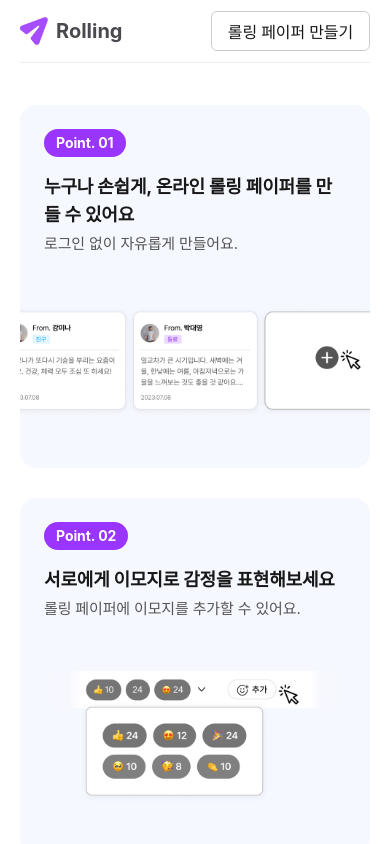
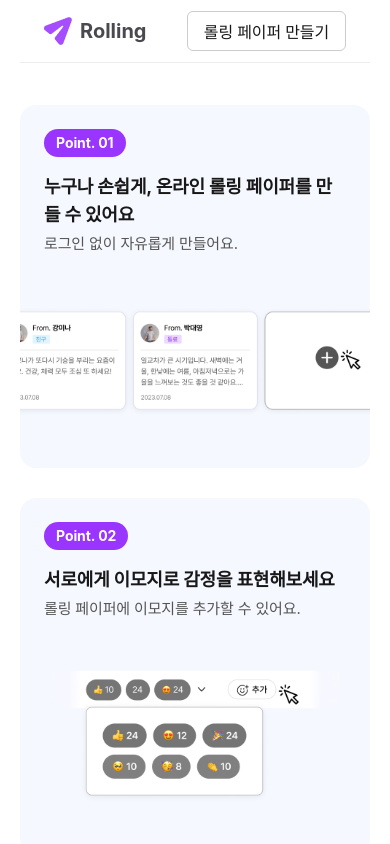
Before and after one commit to codeit-project-rolling/rolling, a React (Create React App) app: page / in a window 390 px wide. Shown: the top 844 px of the page. Built offline with nearby package versions, Linux system fonts and the light colour scheme.

Commit message:
style: tablet 사이즈일떄 헤더 마진추가

```diff
--- a/src/components/Header/HeaderComponents/Header.module.scss
+++ b/src/components/Header/HeaderComponents/Header.module.scss
@@ -1,14 +1,19 @@
+@import 'assets/styles/global.scss';
 .headerContainer {
   display: flex;
   justify-content: center;
   align-items: center;
   width: 100%;
+
   .headerTop {
     display: flex;
     justify-content: space-between;
     align-items: center;
     padding: 1.1rem 0;
     width: 120rem;
+    @include tablet {
+      margin: 0 2.4rem;
+    }
     .headerLogo {
       display: flex;
       align-items: center;
```
